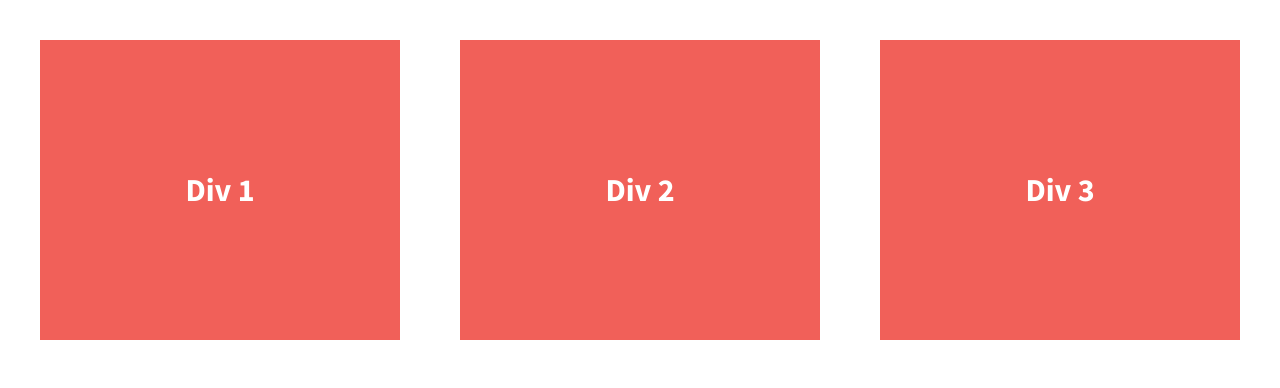
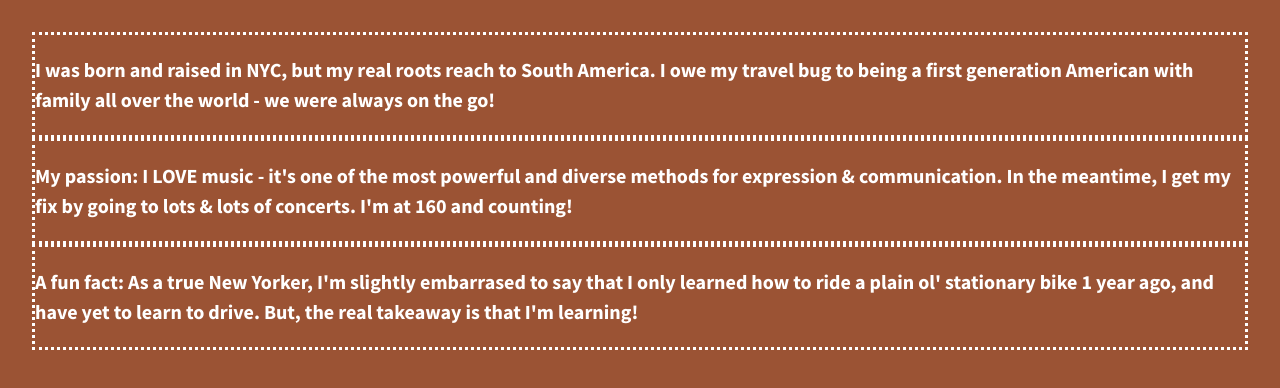
Before and after one commit to n4ss8/flexbox4, a plain HTML site: page index.html in a window 1280 px wide. Drawn offline with nearby package versions, Linux system fonts and the light colour scheme.

Commit message:
Initial commit

```diff
--- a/css/main.css
+++ b/css/main.css
@@ -10,7 +10,7 @@
    Base styles: opinionated defaults
    ========================================================================== */
 
-html {
+   html {
     color: #222;
     font-size: 1em;
     line-height: 1.4;
@@ -95,37 +95,42 @@ textarea {
    Author's custom styles
    ========================================================================== */
 
-
+/*Large Background Image*/
 html {
-  background-color: #fff;
+  background-color: rgb(155, 83, 52);
   height: 100%;
+  width: 100%;
 }
 
 body {
   font-family: 'Source Sans Pro', sans-serif;
+  font-weight: 700;
   padding: 2em;
-  font-size: 1.25em;
+  color: #fff;
   height: 100%;
 }
 
 .wrapper {
-  /*add display:flex and set justify-content to space-between*/
-  font-weight: 700;
   display: flex;
+  flex-flow: row wrap;
   justify-content: space-between;
+  align-items: center;
 }
 
 .div-1, .div-2, .div-3 {
-  /*give the divs a width of 30%, add display:flex, set justify-content and align-items to center*/
+  display: flex;
+  justify-content: center;
+  align-items: center;
   color: #fff;
   line-height: 1.5em;
-  font-size: 1.6em;
-  background-color: #f16059;
-  height: 300px;
-  display: flex;
-  width: 30%;
-  justify-content: center;
-  align-items: center;
+  font-size: 1.25em;
+  /* width: 30%; */
+  height: auto;
+  border-style: dotted;
+
+.wrapper span {
+  font-family: 'Lora', sans-serif;
+  font-size: 1.3em;
 }
 
 
@@ -211,6 +216,17 @@ body {
    Modify as content requires.
    ========================================================================== */
 
+@media all and (min-width: 1200px) {
+    .div-1, .div-2, .div-3 {
+      flex-basis: 30%;
+    }
+
+    .div-1, .div-2 {
+      border-right: 1px solid #555;
+      padding-right: 30px;
+    }
+}
+
 @media print,
        (-webkit-min-device-pixel-ratio: 1.25),
        (min-resolution: 1.25dppx),
--- a/index.html
+++ b/index.html
@@ -3,7 +3,7 @@
     <head>
         <meta charset="utf-8">
         <meta http-equiv="x-ua-compatible" content="ie=edge">
-        <title>Make me into a grid!</title>
+        <title>A little about me.</title>
         <meta name="description" content="">
         <meta name="viewport" content="width=device-width, initial-scale=1">
 
@@ -13,23 +13,23 @@
         <link rel="stylesheet" href="css/normalize.css">
         <link rel="stylesheet" href="css/main.css">
         <script src="js/vendor/modernizr-2.8.3.min.js"></script>
-        <link href='http://fonts.googleapis.com/css?family=Lora:700' rel='stylesheet' type='text/css'>
-        <link href='http://fonts.googleapis.com/css?family=Source+Sans+Pro:400,700' rel='stylesheet' type='text/css'>
+        <link href="https://fonts.googleapis.com/css?family=Lora|Source+Sans+Pro:400,700" rel="stylesheet">
     </head>
     <body>
         <!--[if lt IE 8]>
             <p class="browserupgrade">You are using an <strong>outdated</strong> browser. Please <a href="http://browsehappy.com/">upgrade your browser</a> to improve your experience.</p>
         <![endif]-->
 
+        <!-- Add your site or application content here -->
         <section class="wrapper">
             <div class="div-1">
-                Div 1
+                <p>I was born and raised in NYC, but <span>my real roots</span> reach to South America. I owe my travel bug to being a first generation American with family all over the world - we were always on the go!</p>
             </div>
             <div class="div-2">
-                Div 2
+                <p><span>My passion:</span> I LOVE music - it's one of the most powerful and diverse methods for expression & communication. In the meantime, I get my fix by going to lots & lots of concerts. I'm at 160 and counting!</p>
             </div>
             <div class="div-3">
-                Div 3
+                <p><span>A fun fact:</span> As a true New Yorker, I'm slightly embarrased to say that I only learned how to ride a plain ol' stationary bike 1 year ago, and have yet to learn to drive. But, the real takeaway is that I'm learning!</p>
             </div>
         </section>
 
```
